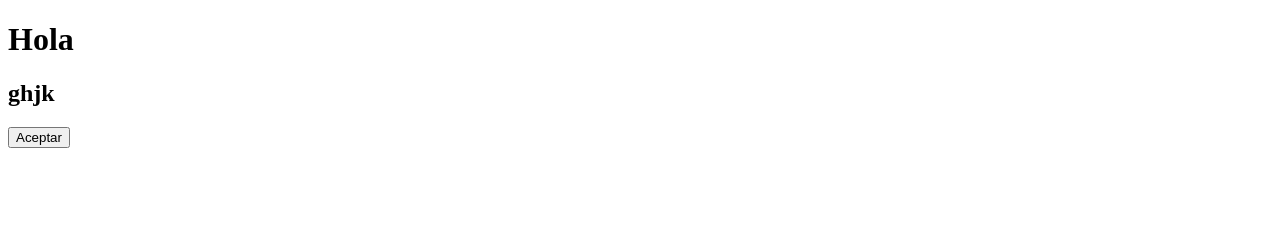
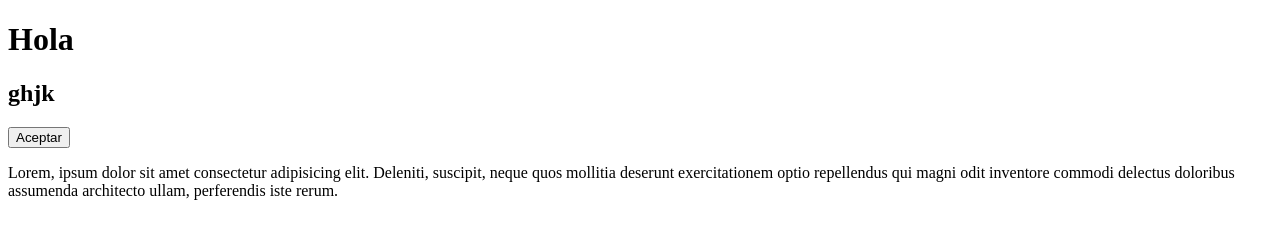
Before and after one commit to Jhordan1030/pagina_2, a plain HTML site: page index.html in a window 1280 px wide. Drawn offline with Linux system fonts and the light colour scheme.

Commit message:
Nuevos cambios

```diff
--- a/index.html
+++ b/index.html
@@ -9,5 +9,11 @@
     <h1>Hola</h1>
     <h2>ghjk</h2>
     <button>Aceptar </button>
+    <p>
+        Lorem, ipsum dolor sit amet consectetur adipisicing elit.
+        Deleniti, suscipit, neque quos mollitia deserunt exercitationem optio repellendus
+         qui magni odit inventore commodi delectus doloribus assumenda architecto ullam,
+          perferendis iste rerum.
+    </p>
 </body>
 </html>
```
